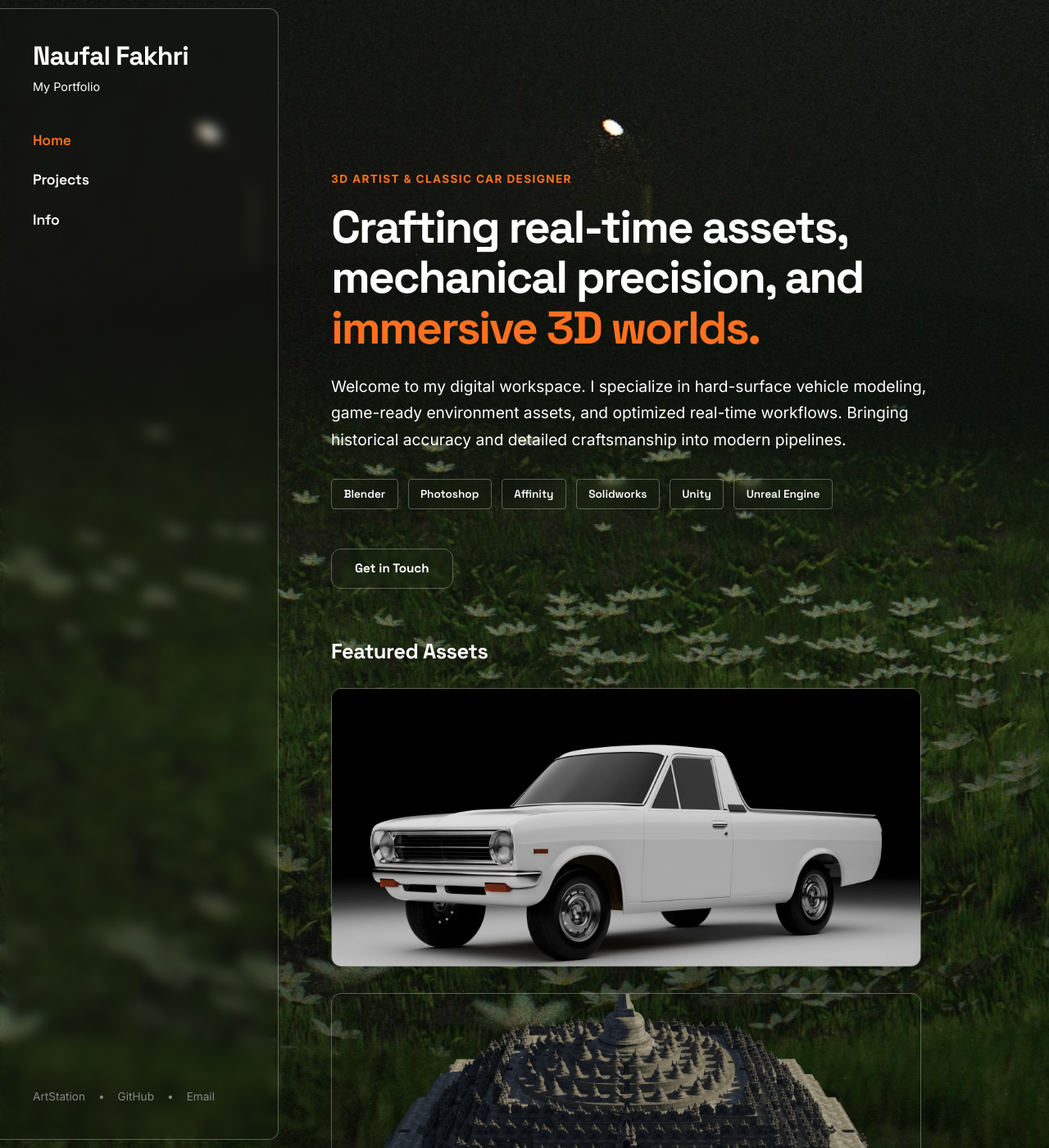
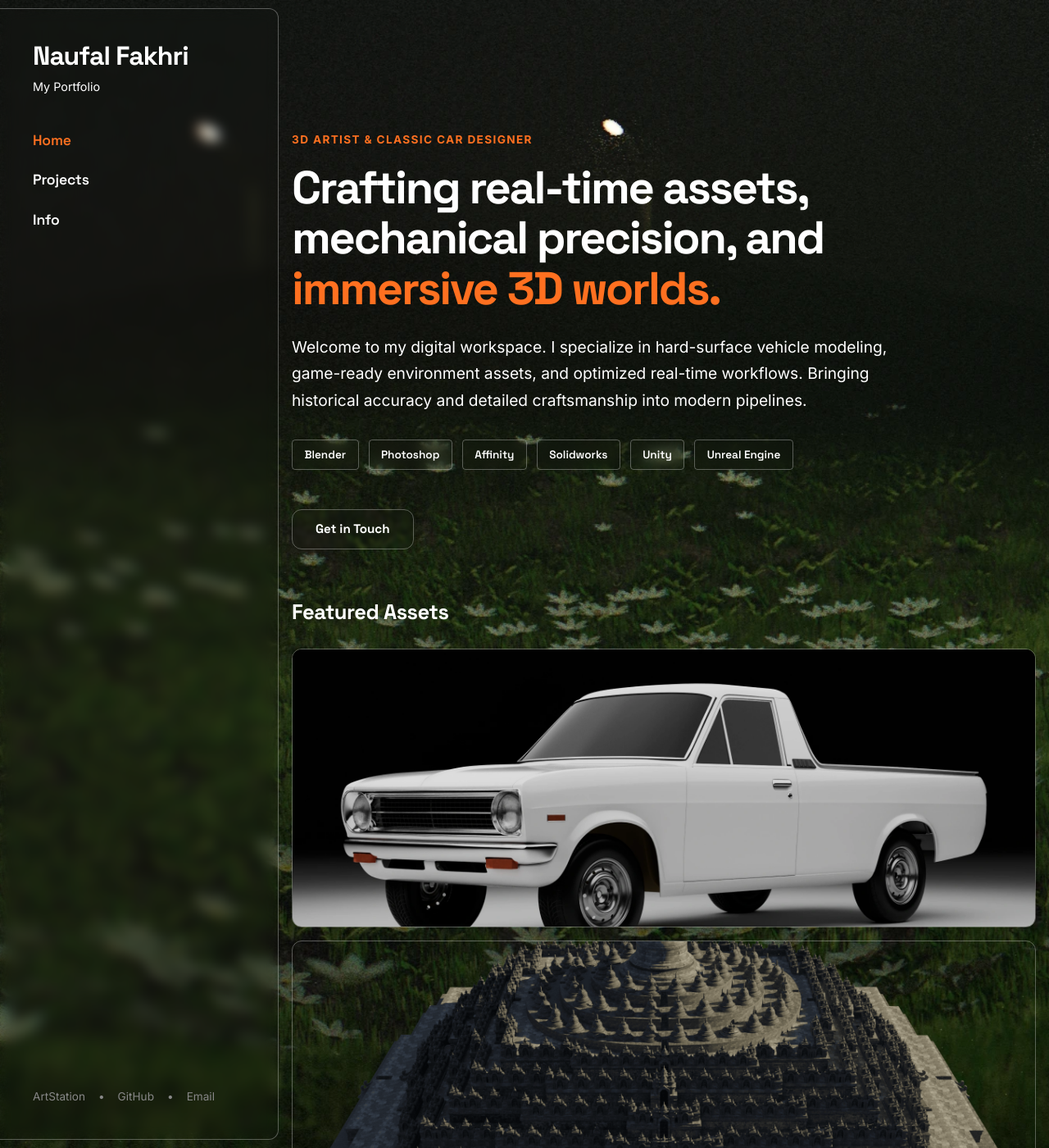
Before and after one commit to remtromol/remtromol.github.io, a Jekyll site: the page built from home.md, in a window 1280 px wide and 1400 px high. Shown: the whole window at 82% size. Built offline with Jekyll 4.4.1, drawn with Linux system fonts in a browser that asks for light colours.

Commit message:
Implement lightbox modal functionality and update styles for improved layout

```diff
--- a/_includes/scripts.html
+++ b/_includes/scripts.html
@@ -61,11 +61,15 @@
     const modalImg = document.getElementById('modalImage');
     modalImg.src = imgSrc;
     modal.classList.add('open');
+    document.body.style.overflow = 'hidden';
+    document.documentElement.style.overflow = 'hidden';
   }
 
   function closeModal() {
     const modal = document.getElementById('imageModal');
     modal.classList.remove('open');
+    document.body.style.overflow = '';
+    document.documentElement.style.overflow = '';
   }
 
   document.addEventListener('keydown', (e) => {
--- a/css/style.css
+++ b/css/style.css
@@ -45,7 +45,7 @@
   color: var(--text-primary);
   font-family: var(--font-body);
   line-height: 1.6;
-  display: flex;
+  display: block;
   min-height: 100vh;
   padding: 0;
 }
@@ -135,14 +135,14 @@
 .main-content {
   margin-left: 340px;
   flex: 1;
-  padding: 5rem 4rem;
-  max-width: 1100px;
+  padding: 2em 1em;
+  max-width: 1400px;
 }
 
 /* about.html used a slightly narrower content column — kept as an
    optional modifier so behavior stays identical page to page. */
 .main-content.narrow {
-  max-width: 1000px;
+  max-width: 1050px;
 }
 
 .main-content.gallery {
@@ -200,7 +200,7 @@
    ========================================================= */
 .intro-hero {
   margin-bottom: 4.5rem;
-  padding-bottom: 3rem;
+  padding-bottom: 1em;
   border-bottom: 1px solid var(--border-color);
 }
 
@@ -270,8 +270,7 @@
 
 .portfolio-grid {
   display: grid;
-  grid-template-columns: repeat(auto-fill, min(45em, 95%));
-  gap: 2rem;
+  gap: 1rem;
   margin-bottom: 4rem;
 }
 
@@ -581,11 +580,16 @@
   flex: 0 0 100%;
   scroll-snap-align: start;
   position: relative;
+  display: flex;
+  align-items: center;
+  justify-content: center;
   background-color: rgba(0, 0, 0, 0.1);
 }
 
 .carousel-slide img {
-  width: 100%;
+  max-width: 100%;
+  max-height: 100%;
+  width: auto;
   height: auto;
   object-fit: contain;
   object-position: center;
@@ -697,85 +701,6 @@
   color: #fff;
 }
 
-/*mobile*/
-@media (max-width: 900px) {
-  body {
-    flex-direction: column;
-    padding: 0 0.5rem;
-  }
-
-  .sidebar {
-    width: 100%;
-    position: relative;
-    padding: 2.5rem;
-    top: 0;
-    border-top: none;
-    border-right: 1px solid var(--border-color);
-    border-left: 1px solid var(--border-color);
-    border-bottom: 1px solid var(--border-color);
-    border-bottom-left-radius: 12px;
-    border-bottom-right-radius: 12px;
-    border-top-right-radius: 0;
-  }
-
-  /* Remove the extra top padding added on the brand link for mobile */
-  .brand-title a {
-    padding-top: 0;
-  }
-
-  .social-links {
-    position: relative;
-    margin-top: 2.5rem;
-    padding-top: 1.5rem;
-  }
-
-  .social-links::before {
-    content: "";
-    position: absolute;
-    top: 0;
-    left: 0;
-    width: 200px;
-    height: 1px;
-    background-color: rgba(255, 255, 255, 0.3);
-  }
-
-  .main-content {
-    margin: 1px 1px;
-    padding: 1px 1px;
-  }
-
-  .project-tag {
-    margin-top: 0.1rem;
-    margin-bottom: 1rem;
-  }
-
-  .project-block {
-    border-radius: 24px;
-    margin-bottom: 1.5rem;
-    padding: 0.5rem;
-    padding-bottom: 5px;
-  }
-
-  .project-block.wide {
-    padding: 0;
-  }
-
-  .carousel-wrapper {
-    margin-left: 0;
-    margin-right: 0;
-  }
-
-  /* Stacking layout for mobile screens */
-  .about-grid {
-    grid-template-columns: 1fr;
-    gap: 1.5rem;
-  }
-
-  .profile-photo {
-    max-width: 280px; /* Keeps image width consistent with original size */
-  }
-}
-
 /* Disable dragging on all images */
   img {
     -webkit-user-drag: none;
@@ -853,3 +778,88 @@
 .image-modal.open img {
   transform: scale(1); /* Scales up into full size */
 }
+
+/*===========
+    mobile
+  ===========*/
+@media (max-width: 900px) {
+  body {
+    flex-direction: column;
+    padding: 0 0.5rem;
+  }
+
+  .sidebar {
+    width: 100%;
+    position: relative;
+    padding: 2.5rem;
+    top: 0;
+    border-top: none;
+    border-right: 1px solid var(--border-color);
+    border-left: 1px solid var(--border-color);
+    border-bottom: 1px solid var(--border-color);
+    border-bottom-left-radius: 12px;
+    border-bottom-right-radius: 12px;
+    border-top-right-radius: 0;
+  }
+
+  /* Remove the extra top padding added on the brand link for mobile */
+  .brand-title a {
+    padding-top: 0;
+  }
+
+  .social-links {
+    position: relative;
+    margin-top: 2.5rem;
+    padding-top: 1.5rem;
+  }
+
+  .social-links::before {
+    content: "";
+    position: absolute;
+    top: 0;
+    left: 0;
+    width: 200px;
+    height: 1px;
+    background-color: rgba(255, 255, 255, 0.3);
+  }
+
+  .main-content {
+    margin: 1px 1px;
+    padding: 1px 1px;
+  }
+
+  .card {
+    position-area: center;
+}
+
+  .project-tag {
+    margin-top: 0.1rem;
+    margin-bottom: 1rem;
+  }
+
+  .project-block {
+    border-radius: 24px;
+    margin-bottom: 1.5rem;
+    padding: 0.5rem;
+    padding-bottom: 5px;
+  }
+
+  .project-block.wide {
+    padding: 0;
+  }
+
+  .carousel-wrapper {
+    margin-left: 0;
+    margin-right: 0;
+  }
+
+  /* Stacking layout for mobile screens */
+  .about-grid {
+    grid-template-columns: 1fr;
+    gap: 1.5rem;
+  }
+
+  .profile-photo {
+    max-width: 280px; /* Keeps image width consistent with original size */
+  }
+}
```
Also changed, not shown: favicon.ico, 5 other files.
